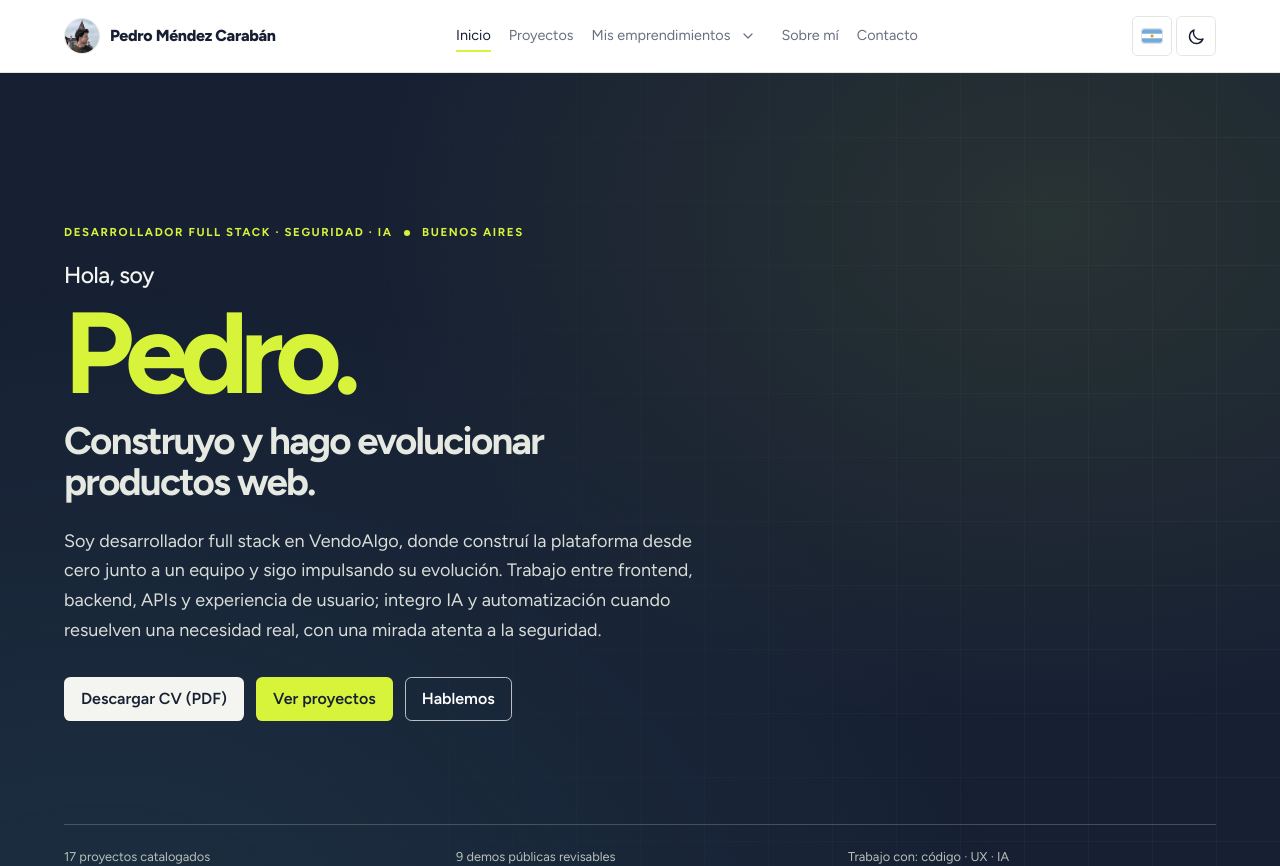
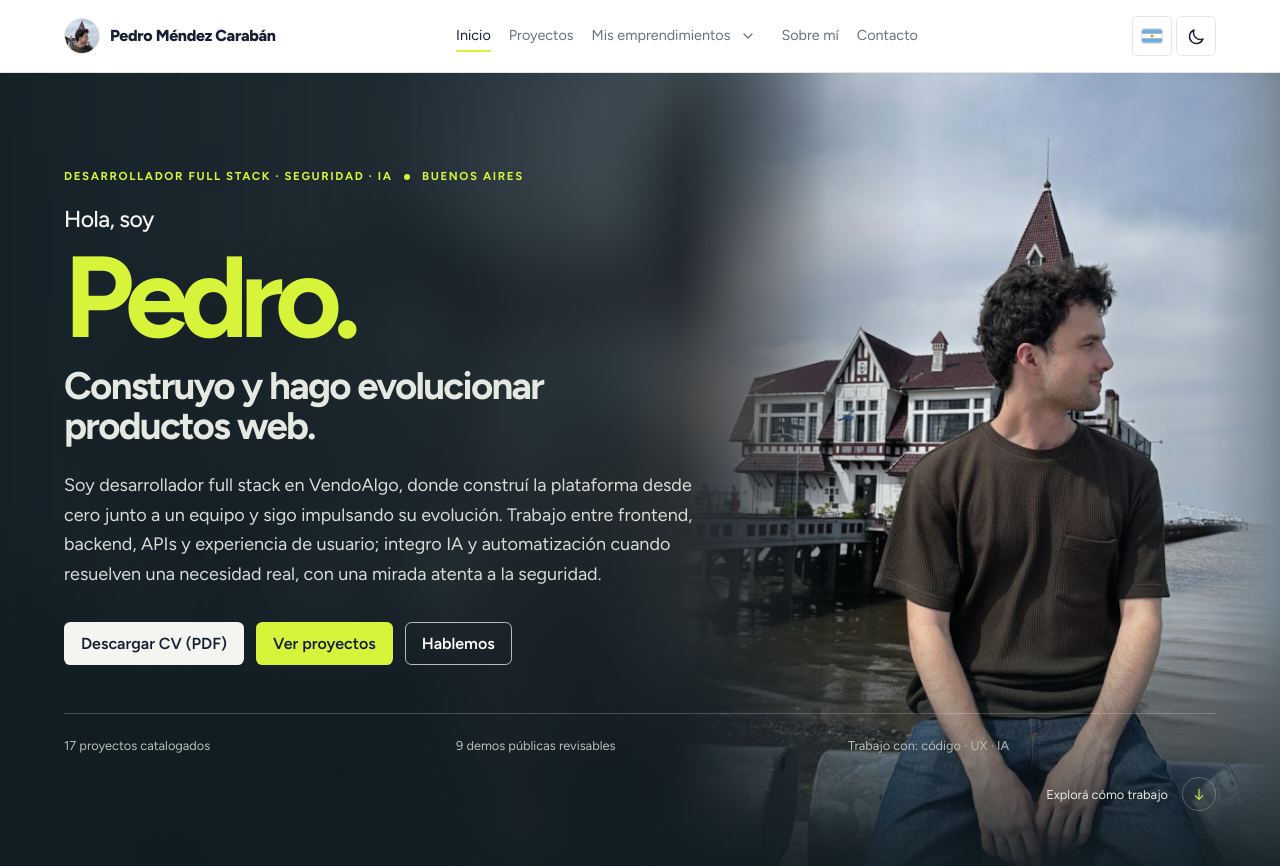
Before and after one commit to Pedro-2577/portfolio-2025, a Vue app: page / in a window 1280 px wide. Shown: the top 866 px of the page. Built offline with nearby package versions, Linux system fonts and the light colour scheme.

Commit message:
design: integrate portrait scenery into full hero background

```diff
--- a/src/App.vue
+++ b/src/App.vue
@@ -376,13 +376,15 @@ onUnmounted(() => {
       <HttpErrorPage v-if="pageError" :status="pageError" :language="language" :preview="errorPreview" @navigate="navigate" @retry="retryPage" />
       <template v-else>
       <section v-if="currentRoute === 'home'" class="hero">
+        <div class="hero-scenery" aria-hidden="true" :style="{ '--hero-photo': `url('${assetBase}pedro-portrait.jpg')` }">
+          <img :src="assetBase + 'pedro-portrait.jpg'" alt="" width="666" height="888" fetchpriority="high" decoding="async">
+        </div>
         <div class="container hero-content">
         <div class="hero-layout">
           <div class="hero-main">
           <p class="eyebrow">{{ t.role }} <span class="eyebrow-dot"></span> Buenos Aires</p>
           <div class="hero-intro">
             <h1 class="hero-heading"><span class="hero-greeting">{{ t.greeting }}</span><span class="visually-hidden">Pedro.</span><span class="hero-name" aria-hidden="true"><span v-for="(letter, index) in 'Pedro.'" :key="index" class="hero-letter" :style="{ '--letter-index': index }" aria-hidden="true">{{ letter }}</span></span><em>{{ t.tagline }}</em></h1>
-            <span class="hero-mobile-portrait profile-photo-frame" aria-hidden="true"><img :src="assetBase + 'pedro-portrait.jpg'" alt="" width="666" height="888" decoding="async"></span>
           </div>
           <p class="hero-copy"><span class="hero-desktop-only">{{ t.hero }}</span><span class="hero-mobile-only">{{ language === 'es' ? 'Desarrollo productos web de punta a punta. En VendoAlgo construí la plataforma desde cero junto al equipo y hoy sigo trabajando en su evolución.' : 'I build web products end to end. At VendoAlgo, I built the platform from scratch with the team and continue to develop it today.' }}</span></p>
           <div class="button-row">
@@ -392,13 +394,7 @@ onUnmounted(() => {
           </div>
           <a class="hero-mobile-work" href="#project/vendoalgo" @click.prevent="navigate('project/vendoalgo')"><span>{{ t.proofLabel }}</span><strong>VendoAlgo</strong><svg viewBox="0 0 20 20" fill="none" stroke="currentColor" stroke-width="1.5" aria-hidden="true"><path d="M4 16 16 4M4 4h12v12"/></svg></a>
           </div>
-          <aside class="hero-person">
-            <figure class="hero-portrait">
-              <div class="hero-portrait-frame"><img :src="assetBase + 'pedro-portrait.jpg'" alt="Pedro Martín Méndez Carabán" width="666" height="888" fetchpriority="high" decoding="async"></div>
-              <figcaption><strong>Pedro Méndez Carabán</strong><span>{{ t.portraitRole }}</span></figcaption>
-            </figure>
-            <a class="hero-work" href="#project/vendoalgo" @click.prevent="navigate('project/vendoalgo')"><span>{{ t.proofLabel }}</span><strong>VendoAlgo</strong></a>
-          </aside>
+
         </div>
           <div class="hero-meta"><span>{{ projects.length }} {{ t.projectCount }}</span><span>{{ projects.filter((project) => project.live).length }} {{ t.publicEvidence }}</span><span>{{ t.stackLabel }}: {{ t.stackText }}</span></div>
           <a class="hero-explore" href="#portfolio-playground" @click.prevent="scrollToSection('portfolio-playground')"><span>{{ language === 'es' ? 'Explorá cómo trabajo' : 'Explore how I work' }}</span><svg viewBox="0 0 24 24" fill="none" stroke="currentColor" stroke-width="1.6" aria-hidden="true"><path d="M12 4v16m-6-6 6 6 6-6"/></svg></a>
--- a/src/portfolioMotion.css
+++ b/src/portfolioMotion.css
@@ -261,27 +261,37 @@
   .back-to-top, .back-to-top:hover .back-to-top-arrow { transform: none; }
 }
 
-/* Use the same face framing in the persistent identity and hero portrait. */
+/* Face framing for the persistent navigation identity. */
 .profile-photo-frame { position: relative; display: block; flex-shrink: 0; aspect-ratio: 1; overflow: hidden; border-radius: 50%; background: var(--soft); }
 .profile-photo-frame > img { position: absolute; left: 50%; top: 50%; display: block; width: 180%; height: 180%; max-width: none; object-fit: cover; object-position: center top; transform: translate(-61%, -44%); }
 .brand.brand-with-avatar { display: inline-flex; align-items: center; gap: 10px; min-width: 0; white-space: normal; }
 .brand-avatar { width: 36px; height: 36px; border: 1px solid var(--line); }
 .brand-name { min-width: 0; line-height: 1.25; }
-.hero .hero-person { width: min(100%, 400px); justify-self: end; }
-.hero .hero-portrait { aspect-ratio: auto; overflow: visible; background: transparent; border: 0; box-shadow: none; border-radius: 0; transform: none; }
-.hero .hero-portrait::before, .hero .hero-portrait::after { display: none; }
-.hero-portrait-frame { position: relative; display: block; width: 100%; overflow: hidden; border: 0; border-radius: 0; background: transparent; box-shadow: none; -webkit-mask-image: linear-gradient(to right, transparent 0%, #000 13%, #000 87%, transparent 100%), linear-gradient(to bottom, transparent 0%, #000 9%, #000 82%, transparent 100%); -webkit-mask-composite: source-in; mask-image: linear-gradient(to right, transparent 0%, #000 13%, #000 87%, transparent 100%), linear-gradient(to bottom, transparent 0%, #000 9%, #000 82%, transparent 100%); mask-composite: intersect; }
-.hero-portrait-frame > img { position: static; display: block; width: 100%; height: auto; max-width: 100%; object-fit: contain; object-position: center; transform: none; }
-.hero .hero-portrait figcaption { position: static; padding: 18px 0 0; text-align: center; background: none; }
-.hero .hero-mobile-portrait.profile-photo-frame { display: none; width: 106px; height: 106px; border-radius: 50%; }
 @media (max-width: 960px) {
   .brand.brand-with-avatar { gap: 8px; font-size: .85rem; }
   .brand-avatar { width: 30px; height: 30px; }
 }
 @media (max-width: 480px) {
-  .hero .hero-mobile-portrait.profile-photo-frame { width: 90px; height: 90px; }
   .buyer-header .brand.brand-with-avatar { gap: 7px; font-size: .78rem; }
   .buyer-header .brand-avatar { width: 28px; height: 28px; }
 }
 
-@media (max-width: 700px) { .hero .hero-mobile-portrait.profile-photo-frame { display: block; border: 0; } }
+
+
+/* The photograph is a background layer, shared by the entire hero. */
+.hero { background: #27373c; }
+.hero::before, .hero::after { display: none; }
+.hero-scenery { position: absolute; z-index: -1; inset: 0; overflow: hidden; pointer-events: none; background: #3e5159; }
+.hero-scenery::before { position: absolute; inset: -40px; content: ''; background: var(--hero-photo) center 45% / cover no-repeat; filter: blur(32px); opacity: .65; }
+.hero-scenery::after { position: absolute; inset: 0; content: ''; background: linear-gradient(90deg, rgba(16,28,34,.96) 0%, rgba(16,28,34,.89) 30%, rgba(16,28,34,.65) 49%, rgba(16,28,34,.08) 72%, rgba(16,28,34,.12)), linear-gradient(0deg, rgba(16,28,34,.92), transparent 30%); }
+.hero-scenery > img { position: absolute; right: max(0px, calc((100% - 1440px) / 2)); bottom: 0; height: 100%; width: auto; max-width: none; object-fit: contain; -webkit-mask-image: linear-gradient(90deg, transparent, #000 25%, #000 88%, transparent); mask-image: linear-gradient(90deg, transparent, #000 25%, #000 88%, transparent); }
+.hero .hero-mobile-portrait { display: none; }
+.hero-content { position: relative; }
+.hero .hero-main { grid-column: 1 / span 7; }
+@media (max-width: 960px) { .hero .hero-main { grid-column: 1 / span 5; } .hero-scenery > img { right: -12%; } }
+@media (max-width: 700px) {
+ .hero .hero-main { grid-column: 1 / -1; }
+ .hero .hero-intro { grid-template-columns: minmax(0, 1fr); }
+ .hero-scenery > img { right: -30%; opacity: .5; }
+ .hero-scenery::after { background: linear-gradient(90deg, rgba(16,28,34,.92), rgba(16,28,34,.68)), linear-gradient(0deg, rgba(16,28,34,.8), transparent 60%); }
+}
```
